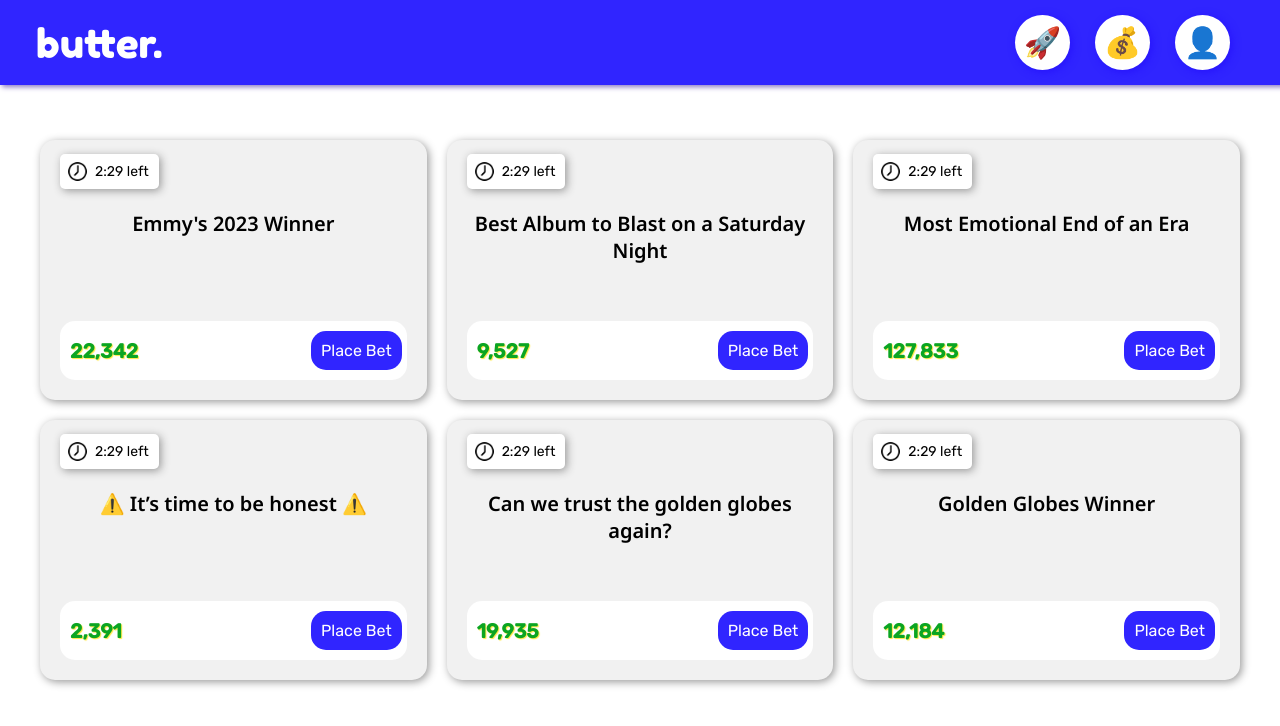
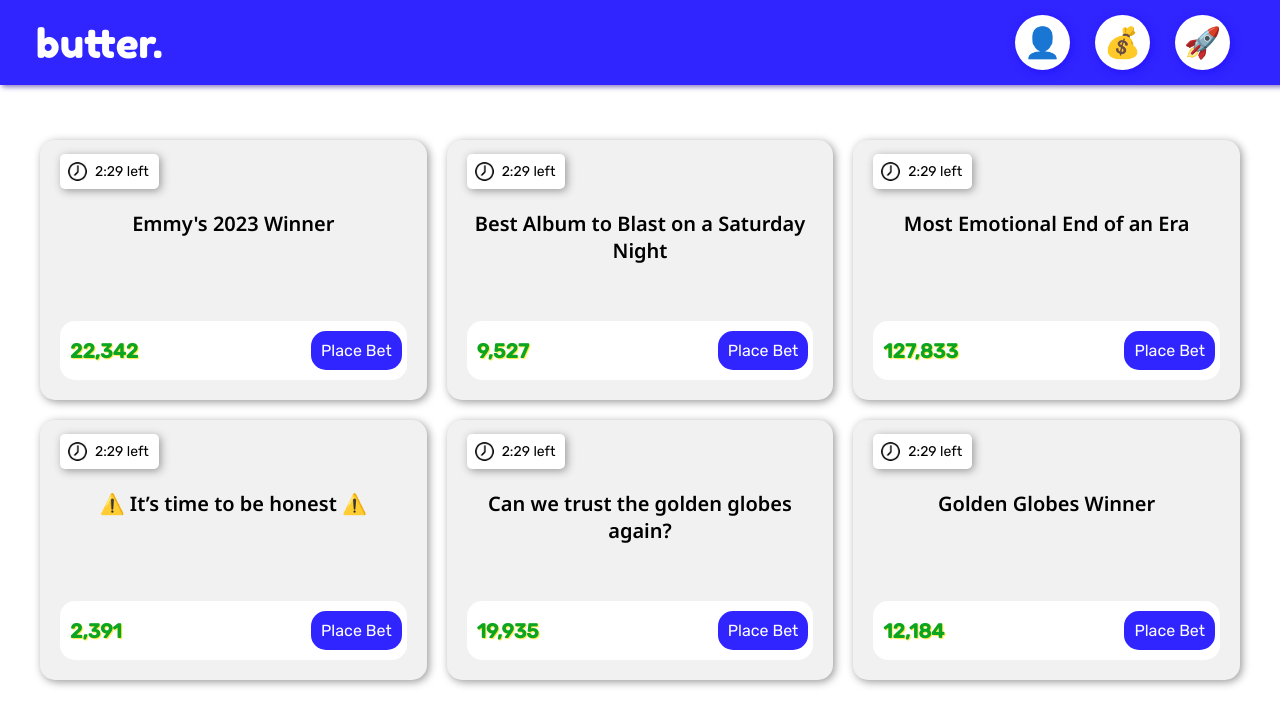
Before and after one commit to avidesai/butter, a React (Create React App) app in the folder my-betting-app/: page / in a window 1280 px wide. Shown: the top 726 px of the page. Built offline with nearby package versions, Linux system fonts and the light colour scheme.

Commit message:
Fixed things up a little more

```diff
--- a/my-betting-app/src/components/BetModal.css
+++ b/my-betting-app/src/components/BetModal.css
@@ -5,7 +5,7 @@
 .modal-overlay {
   display: grid;
   grid-template-columns: repeat(2, 1fr); /* creates a 2-column grid */
-  grid-template-rows: repeat(5, 1fr);
+  grid-template-rows: repeat(4, 1fr);
   grid-template-areas:
   "exit exit"
   "title title"
@@ -30,7 +30,7 @@
 
 .modal-content {
   width: 30%;
-  height: 50%;
+  height: 25%;
   background-color: white;
   padding: 20px;
   padding-bottom: 50px;
--- a/my-betting-app/src/components/Navbar.js
+++ b/my-betting-app/src/components/Navbar.js
@@ -5,11 +5,20 @@ function Navbar({setIsBetsPage, setIsWalletPage, setIsUserPage, setIsHomePage})
 
   const handleBets = () => {
     setIsBetsPage(true);
+    setIsHomePage(false);
+    setIsWalletPage(false);
+    setIsUserPage(false);
   }
   const handleWallet = () => {
+    setIsBetsPage(false);
+    setIsHomePage(false);
     setIsWalletPage(true);
+    setIsUserPage(false);
   }
   const handleUser = () => {
+    setIsBetsPage(false);
+    setIsHomePage(false);
+    setIsWalletPage(false);
     setIsUserPage(true);
   }
   const handleHomeClick = () => {
@@ -26,9 +35,9 @@ function Navbar({setIsBetsPage, setIsWalletPage, setIsUserPage, setIsHomePage})
         </div>
         <div className="navbar-right">
             <div className="navbar-buttons">
-              <button onClick={handleBets}>&#128640;</button>
+              <button onClick={handleBets}>&#128100;</button>
               <button onClick={handleWallet}>&#128176;</button>
-              <button onClick={handleUser}>&#128100;</button>
+              <button onClick={handleUser}>&#128640;</button>
             </div>
         </div>
     </nav>
--- a/my-betting-app/src/components/Userpage.js
+++ b/my-betting-app/src/components/Userpage.js
@@ -4,32 +4,20 @@ import Navbar from './Navbar';
 import HomePage from './HomePage';
 import MyBets from './MyBets';
 import MyWallet from './MyWallet';
-import BettingGrid from './BettingGrid';
 
 function UserPage() {
-    const [isHomePage, setIsHomePage] = useState(false);
-    const [isUserPage, setIsUserPage] = useState(false);
-    const [isBetsPage, setIsBetsPage] = useState(false);
-    const [isWalletPage, setIsWalletPage] = useState(false);
-  const [activeBets, setActiveBets] = useState([
-    { betId: 1, betType: 'Horse Racing', betAmount: 50, profitLoss: -10 },
-    { betId: 2, betType: 'Soccer', betAmount: 100, profitLoss: 25 },
-    { betId: 3, betType: 'Basketball', betAmount: 75, profitLoss: -5 }
-  ]);
-  const [pastBets, setPastBets] = useState([
-    { betId: 4, betType: 'Football', betAmount: 50, profitLoss: 10 },
-    { betId: 5, betType: 'Baseball', betAmount: 100, profitLoss: -25 },
-    { betId: 6, betType: 'Hockey', betAmount: 75, profitLoss: 15 }
-  ]);
+  const [currentPage, setCurrentPage] = useState('home');
 
-  return (
+    return(
       <div className="user-page-container">
         <div className= "container">
           <div className="container">
-            <Navbar setIsHomePage={setIsHomePage} setIsBetsPage={setIsBetsPage} setIsWalletPage={setIsWalletPage}  setIsUserPage={setIsUserPage} />
+              <Navbar setCurrentPage={setCurrentPage} />
           </div>
           <div className="container">
-            {isHomePage ? <HomePage /> : isBetsPage ? <MyBets /> : isWalletPage ? <MyWallet /> : isUserPage ? <UserPage /> : <BettingGrid />}
+            {currentPage === 'home' && <HomePage />}
+            {currentPage === 'bets' && <MyBets />}
+            {currentPage === 'wallet' && <MyWallet />}
           </div>
         </div>
       </div>
```
Lines whose indentation alone changed are shown as unchanged.
